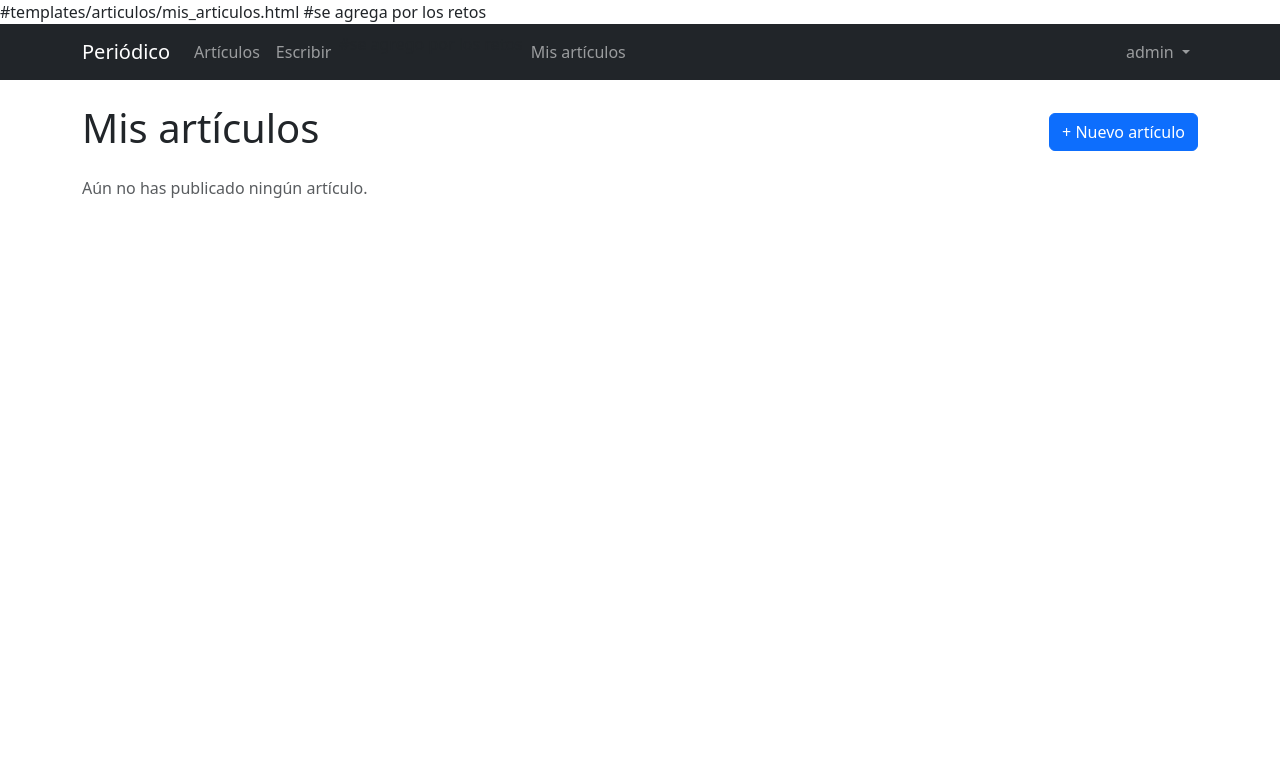
After one commit to PaolaWendoleDiazLozano/periodico, a Django app: page /articulos/mis-articulos/ in a window 1280 px wide. The commit adds this page. Shown: the top 783 px of the page. Run offline with Django 5.2, Linux system fonts and the light colour scheme; a user stored in the database is signed in; data comes from the database, SQL or seed files in the repository; both versions use the stored data as it was after the commit.

Commit message:
Completa retos 2.14, 2.16, 2.18 y 2.19 con 34 pruebas

```diff
--- a/articulos/urls.py
+++ b/articulos/urls.py
@@ -2,17 +2,20 @@
 from django.urls import path
 
 from .views import (
-    VistaComentar,  # nuevo
+    VistaComentar,
     VistaCrearArticulo,
     VistaDetalleArticulo,
     VistaEditarArticulo,
     VistaEliminarArticulo,
+    VistaEliminarComentario,#nuevo de los retos
     VistaListaArticulos,
-    VistaEliminarComentario#nuevo de los retos
+    VistaMisArticulos,  # nuevo de los retos
+
 )
 
 urlpatterns = [
     path("", VistaListaArticulos.as_view(), name="articulo_lista"),
+    path("mis-articulos/", VistaMisArticulos.as_view(), name="mis_articulos"),  # <-- nueva
     path("nuevo/", VistaCrearArticulo.as_view(), name="articulo_nuevo"),
     path("<int:pk>/", VistaDetalleArticulo.as_view(), name="articulo_detalle"),
     path("<int:pk>/editar/", VistaEditarArticulo.as_view(), name="articulo_editar"),
--- a/articulos/views.py
+++ b/articulos/views.py
@@ -17,7 +17,13 @@ from .models import Articulo, Comentario  # nuevo
 class VistaListaArticulos(ListView):
     model = Articulo
     template_name = "articulos/lista.html"
+#Reto Tema 2.18
+class VistaMisArticulos(LoginRequiredMixin, ListView):
+    model = Articulo
+    template_name = "articulos/mis_articulos.html"
 
+    def get_queryset(self):
+        return Articulo.objects.filter(autor=self.request.user)
 
 class VistaDetalleArticulo(DetailView):
     model = Articulo
--- a/cuentas/tests.py
+++ b/cuentas/tests.py
@@ -1,4 +1,5 @@
 # cuentas/tests.py
+import re #para buscar el enlace dentro del texto de nuestro correo
 from django.contrib.auth import get_user_model
 from django.test import TestCase
 from django.urls import reverse
--- a/templates/articulos/detalle.html
+++ b/templates/articulos/detalle.html
@@ -13,7 +13,7 @@
 
   <hr>
 
-  <section id="comentarios" class="mb-4"></section>#esto se agrego por los retos
+  <section id="comentarios" class="mb-4">
     <h2 class="h5">Comentarios ({{ articulo.comentarios.count }})</h2>
     {% for comentario in articulo.comentarios.all %}
       <div class="border-start border-3 ps-3 mb-3">
--- a/templates/articulos/lista.html
+++ b/templates/articulos/lista.html
@@ -13,7 +13,7 @@
         </h2>
         <p class="card-subtitle mb-2 text-body-secondary small">
           Por {{ articulo.autor.username }} · {{ articulo.fecha|date:"j \d\e F \d\e Y"|lower }}
-          #reto 1· {{ articulo.comentarios.count }} comentario{{ articulo.comentarios.count|pluralize }}
+          · {{ articulo.comentarios.count }} comentario{{ articulo.comentarios.count|pluralize }}
         </p>
         <p class="card-text">{{ articulo.cuerpo|truncatewords:30 }}</p>
       </div>
--- /dev/null
+++ b/templates/articulos/mis_articulos.html
@@ -0,0 +1,32 @@
+#templates/articulos/mis_articulos.html
+#se agrega por los retos
+{% extends "base.html" %}
+
+{% block titulo %}Mis artículos{% endblock titulo %}
+
+{% block contenido %}
+  <div class="d-flex justify-content-between align-items-center mb-3">
+    <h1>Mis artículos</h1>
+    <a href="{% url 'articulo_nuevo' %}" class="btn btn-primary">+ Nuevo artículo</a>
+  </div>
+
+  {% for articulo in object_list %}
+    <div class="card mb-3">
+      <div class="card-header">
+        <span class="fw-bold"><a href="{% url 'articulo_detalle' articulo.pk %}">{{ articulo.titulo }}</a></span>
+        &middot;
+        <span class="text-muted">por {{ articulo.autor }} | {{ articulo.fecha }}</span>
+      </div>
+      <div class="card-body">
+        <p>{{ articulo.cuerpo }}</p>
+        <a href="{% url 'articulo_editar' articulo.pk %}">Editar</a> |
+        <a href="{% url 'articulo_eliminar' articulo.pk %}">Eliminar</a>
+      </div>
+      <div class="card-footer text-muted">
+        Comentarios: {{ articulo.comentario_set.count }}
+      </div>
+    </div>
+  {% empty %}
+    <p class="text-muted">Aún no has publicado ningún artículo.</p>
+  {% endfor %}
+{% endblock contenido %}
--- a/templates/base.html
+++ b/templates/base.html
@@ -28,6 +28,10 @@
           {% if user.is_authenticated %}
             <li class="nav-item">
               <a class="nav-link" href="{% url 'articulo_nuevo' %}">Escribir</a>
+            </li>
+            #se agrego por los retos
+            <li class="nav-item">
+              <a class="nav-link" href="{% url 'mis_articulos' %}">Mis artículos</a>
             </li>
           {% endif %}
         </ul>
```
Also changed, not shown: articulos/tests.py (+23 -0 lines), templates/inicio.html (+5 -2 lines), db.sqlite3.
